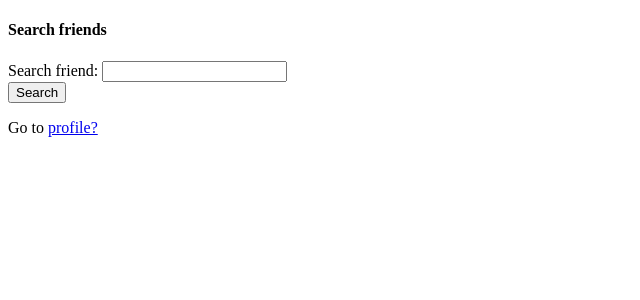
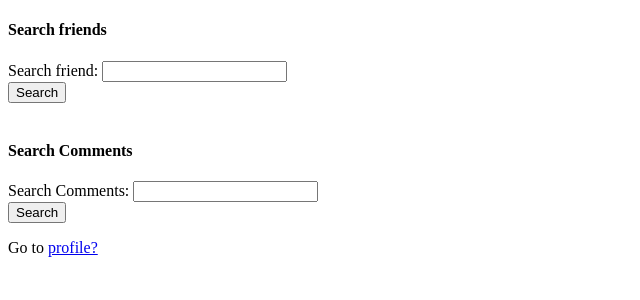
Before and after one commit to edwincmj/socialnetworkapp, a Flask app: page /search in a window 1280 px wide. Shown: the top 300 px of the page, without its empty margins (0-640 px from the left). Run offline with Flask 2, Linux system fonts and the light colour scheme; the visitor is signed in with stand-in values (Sample User, id 1); data comes from the database, SQL or seed files in the repository.

Commit message:
Added Search Comment

```diff
--- a/skeleton/app.py
+++ b/skeleton/app.py
@@ -307,15 +307,37 @@ def getComment(pid):
 	cursor = conn.cursor()
 	C = []
 	for ind_pid in pid:
-		cursor.execute("SELECT C.text, C.date, C.comment_id, C.user_id FROM Comments C WHERE C.photo_id = '{0}'".format(ind_pid))
+		cursor.execute("SELECT C.text, C.date, C.comment_id, C.user_id, U.first_name, U.last_name FROM Comments C inner join Users U on C.user_id = U.user_id WHERE C.photo_id = '{0}'".format(ind_pid))
 		data = []
 		data = cursor.fetchall()
 		C.append(data)
 	#print(C)
 	return C
 
-	#return C
 
+@app.route("/searchComment", methods=['POST', 'GET'])
+def searchComment():
+	if request.method == 'POST':
+		#pid = request.form.get('photo_id')
+		#print(pid)
+		#pid = int(pid)
+		text = request.form.get('comment_text_search')
+		#date = datetime.date.today()
+		#uid = getUserIdFromEmail(flask_login.current_user.id)
+		#cid = genCommentIdFromPhoto(pid)
+		#photo_user = getUserIdFromPhoto(pid)
+
+		#if photo_user is uid:
+		#	return flask.redirect(flask.url_for('hello'))
+
+		print(text)
+		data = []
+		cursor.execute("SELECT C.text, U.first_name, U.last_name, COUNT(C.text) FROM Comments C, Users U WHERE C.user_id = U.user_id and C.text LIKE %s Group By U.user_id ORDER BY COUNT(*) DESC", text)
+		conn.commit()
+		data.append(cursor.fetchall())
+		print(data)
+		return render_template('search.html', searchComments = data)
+	return flask.redirect(flask.url_for('search.html'))
 
 
 
@@ -355,9 +377,9 @@ def getLikes(pid):
 		data_names = [item for item in cursor.fetchall()]
 		#print(data_test)
 		data.append(data_names)
-		print(data)
+		#print(data)
 		C.append(data)
-	print(C)
+	#print(C)
 	return C
 
 def getUserIdFromComment(cid):
@@ -368,7 +390,7 @@ def getUserIdFromComment(cid):
 #Popular users
 def topUsers():
 	cursor = conn.cursor()
-	cursor.execute("SELECT NU.first_name, NU.last_name , SUM(T.num_photos) FROM Users NU , (SELECT U.user_id, COUNT(P.photo_id) AS num_photos FROM Users U, Photos P WHERE P.user_id = U.user_id GROUP BY U.user_id UNION (SELECT U.user_id, COUNT(C.comment_id) AS num_photos FROM Users U, Comments C WHERE C.user_id = U.user_id GROUP BY U.user_id)) AS T WHERE T.user_id = NU.user_id GROUP BY T.user_id ORDER BY SUM(T.num_photos) DESC")
+	cursor.execute("SELECT NU.first_name, NU.last_name , SUM(T.num_photos) FROM Users NU , (SELECT U.user_id, COUNT(P.photo_id) AS num_photos FROM Users U, Photos P WHERE P.user_id = U.user_id GROUP BY U.user_id UNION (SELECT U.user_id, COUNT(C.comment_id) AS num_photos FROM Users U, Comments C WHERE C.user_id = U.user_id GROUP BY U.user_id)) AS T WHERE T.user_id = NU.user_id GROUP BY T.user_id ORDER BY SUM(T.num_photos) DESC LIMIT 10")
 	#print(cursor.fetchall())
 	data = cursor.fetchall()
 
--- a/skeleton/templates/hello.html
+++ b/skeleton/templates/hello.html
@@ -54,7 +54,7 @@
 
         {% if comments %}
           {% for comment in comments[loop.index0]%}
-            <li>{{comment[0]}}</li>
+            <li>{{comment[0]}} by {{comment[4]}} {{comment[5]}}</li>
           {%endfor%}
         {% endif %}
 
--- a/skeleton/templates/search.html
+++ b/skeleton/templates/search.html
@@ -19,6 +19,21 @@
     </tr>
 {% endfor %}
 
+<br>
+<h4>Search Comments</h4>
+<form method="post" enctype="multipart/form-data" action="/searchComment">
+    <label for="Comment">Search Comments:</label>
+    <input type="text" name="comment_text_search" required='true' /><br />
+    <input type="submit" value="Search" />
+</form>
+
+{% for item in searchComments %}
+    <tr>
+        <td> {{item[loop.index0][0]}} {{item[loop.index0][1]}} {{item[loop.index0][2]}} {{item[loop.index0][3]}}</td>
+        </br>
+    </tr>
+{% endfor %}
+
 <div>
     <p> Go to <a href='/profile'>profile?</a></p>
 </div>
```
